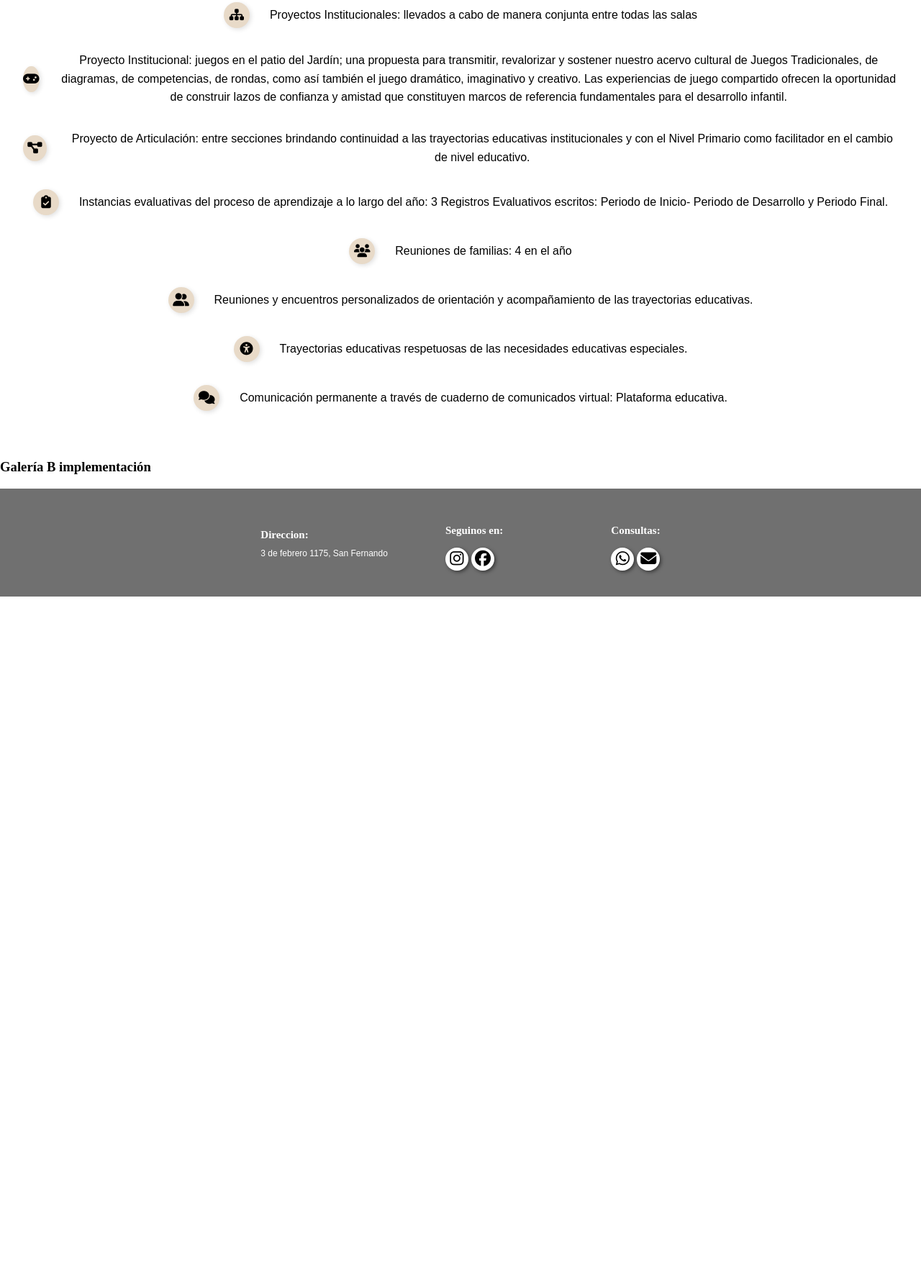
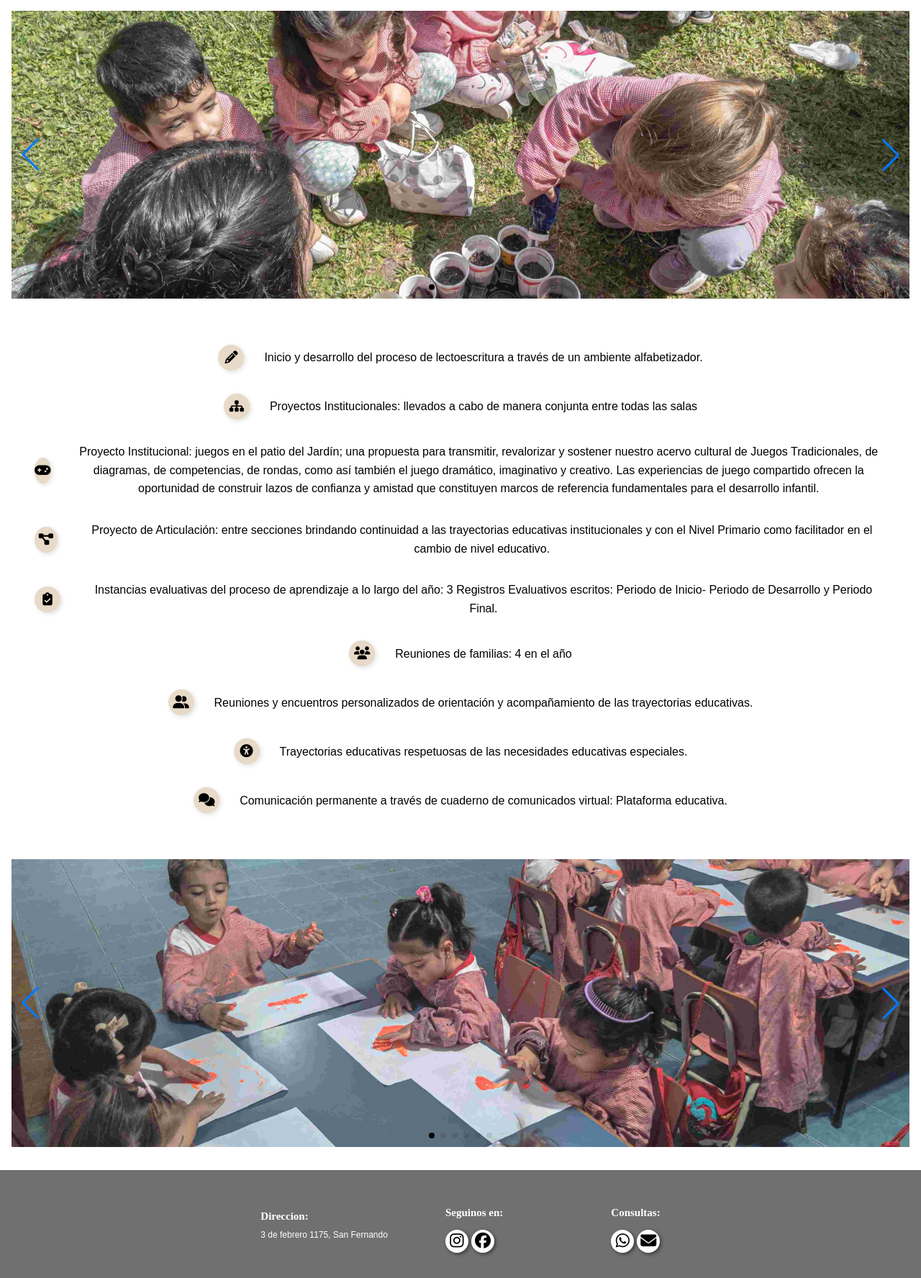
Before and after one commit to nicodiaz101/ElPerritoBoby_page, a plain HTML site: page propuesta.html in a window 1280 px wide. Shown: the part 866-2642 px from the top of the page at 72% size. Before the commit the page ends 1695 px from the top, so only its background shows below. Drawn offline with nearby package versions, Linux system fonts and the light colour scheme; a web font is replaced by a local one.

Commit message:
new galleries implemented & bug fixes

```diff
--- a/propuesta.html
+++ b/propuesta.html
@@ -102,6 +102,25 @@
                         diferentes portadores de textos en la sala, en la Web,
                         informantes válidos (personas entrevistadas), observación o en los hogares con la ayuda de la familia. </p>
                 </li>
+            </ul>
+        </div>
+        <div class="gallery">
+                <div class="swiper galeria-fotos">
+                    <div class="swiper-wrapper">
+                        <div class="swiper-slide"><img src="img/actividad1.jpg" alt="Actividad 1"></div>
+                        <div class="swiper-slide"><img src="img/actividad2.jpg" alt="Actividad 2"></div>
+                        <div class="swiper-slide"><img src="img/actividad3.jpg" alt="Actividad 3"></div>
+                        <div class="swiper-slide"><img src="img/actividad4.jpg" alt="Actividad 4"></div>
+                        <div class="swiper-slide"><img src="img/actividad5.jpg" alt="Actividad 5"></div>
+                        <div class="swiper-slide"><img src="img/actividad6.jpg" alt="Actividad 6"></div>
+                    </div>
+                    <div class="swiper-button-next"></div>
+                    <div class="swiper-button-prev"></div>
+                    <div class="swiper-pagination"></div>
+                </div>
+        </div>
+        <div class="propuestas-texto">
+            <ul class="propuestas-list" aria-label="Lista de propuestas institucionales">
                 <li>
                     <i class="fa-solid fa-pencil-alt"></i>
                     <p>Inicio y desarrollo del proceso de lectoescritura a través de un ambiente alfabetizador.</p>
@@ -146,8 +165,20 @@
                 </li>
             </ul>
         </div>
-        <div class="propuestas-galerry1">
-            <h3>Galería B implementación</h3>
+        <div class="gallery2">
+                <div class="swiper galeria-fotos">
+                    <div class="swiper-wrapper">
+                        <div class="swiper-slide"><img src="img/actividad7.jpg" alt="Actividad 7"></div>
+                        <div class="swiper-slide"><img src="img/actividad8.jpg" alt="Actividad 8"></div>
+                        <div class="swiper-slide"><img src="img/actividad9.jpeg" alt="Actividad 9"></div>
+                        <div class="swiper-slide"><img src="img/actividad10.jpeg" alt="Actividad 10"></div>
+                        <div class="swiper-slide"><img src="img/actividad11.jpeg" alt="Actividad 11"></div>
+                        <div class="swiper-slide"><img src="img/actividad12.jpeg" alt="Actividad 12"></div>
+                    </div>
+                    <div class="swiper-button-next"></div>
+                    <div class="swiper-button-prev"></div>
+                    <div class="swiper-pagination"></div>
+                </div>
         </div>
     </section>
     <footer>
@@ -166,6 +197,6 @@
             <a target="_blank" href="mailto:preinscripcion@elperritoboby.com.ar" class="fa-solid fa-envelope"></a>
         </div>
     </footer>
+    <script src="https://cdn.jsdelivr.net/npm/swiper@12/swiper-bundle.min.js"></script>
     <script src="main.js"></script>
-    <script src="https://cdn.jsdelivr.net/npm/swiper@12/swiper-bundle.min.js"></script>
 </body>
--- a/styles.css
+++ b/styles.css
@@ -347,6 +347,13 @@ footer a:hover {
     }
 }
 /* Propuesta */
+    .propuestas {
+        display: flex;
+        flex-direction: column;
+        justify-content: center;
+        align-items: center;
+        padding: 2rem 1rem 1rem 1rem;
+    }
     .propuestas-list{
         display: flex;
         flex-direction: column;
@@ -747,6 +754,10 @@ footer a:hover {
 .swiper-pagination-bullet-active {
     background-color: black !important; /* Punto activo negro */
 }
+.gallery2 {
+    /* Estilos específicos para la segunda galería */
+    padding-bottom: 1rem;
+}
 @media (min-width:700px) {
     /* Header */
     .nav-list {
```
Also changed, not shown: img/actividad1.jpg (added), img/actividad10.jpeg (added), img/actividad11.jpeg (added), img/actividad12.jpeg (added), img/actividad2.jpg (added), img/actividad3.jpg (added), img/actividad4.jpg (added), img/actividad5.jpg (added), img/actividad6.jpg (added), img/actividad7.jpg (added), img/actividad8.jpg (added), img/actividad9.jpeg (added).
